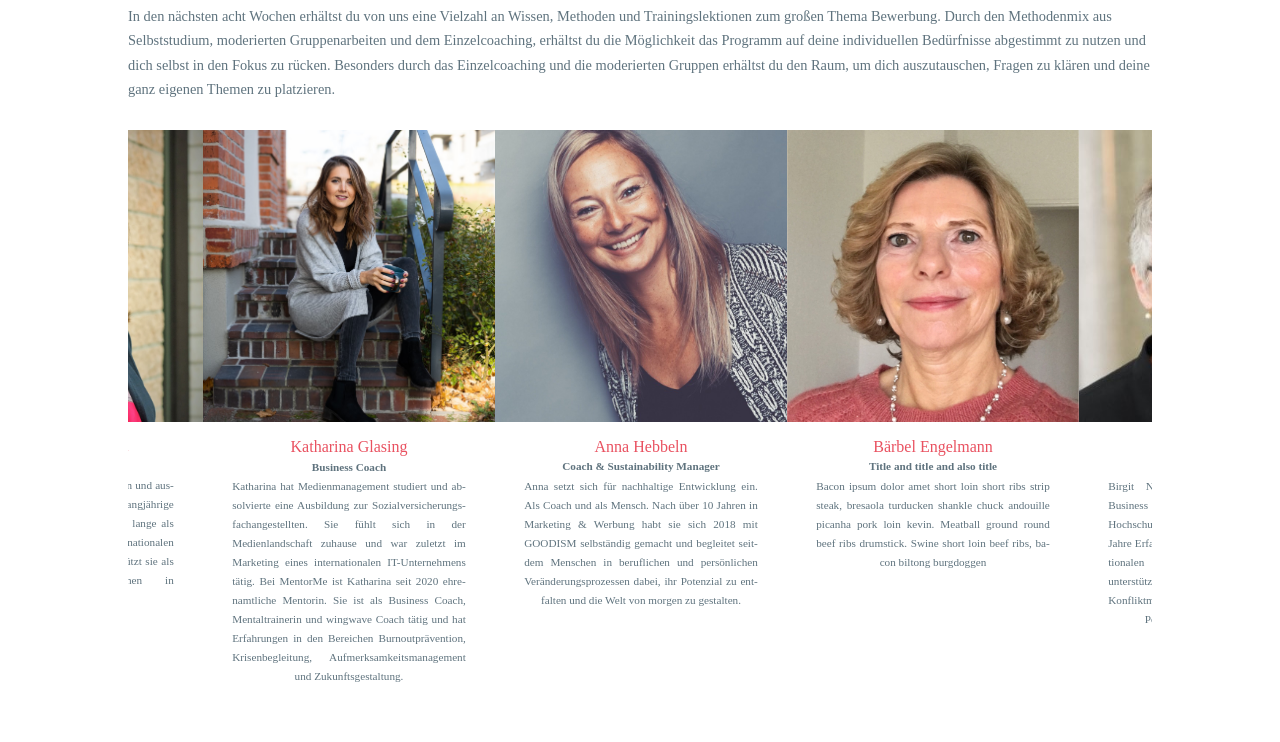
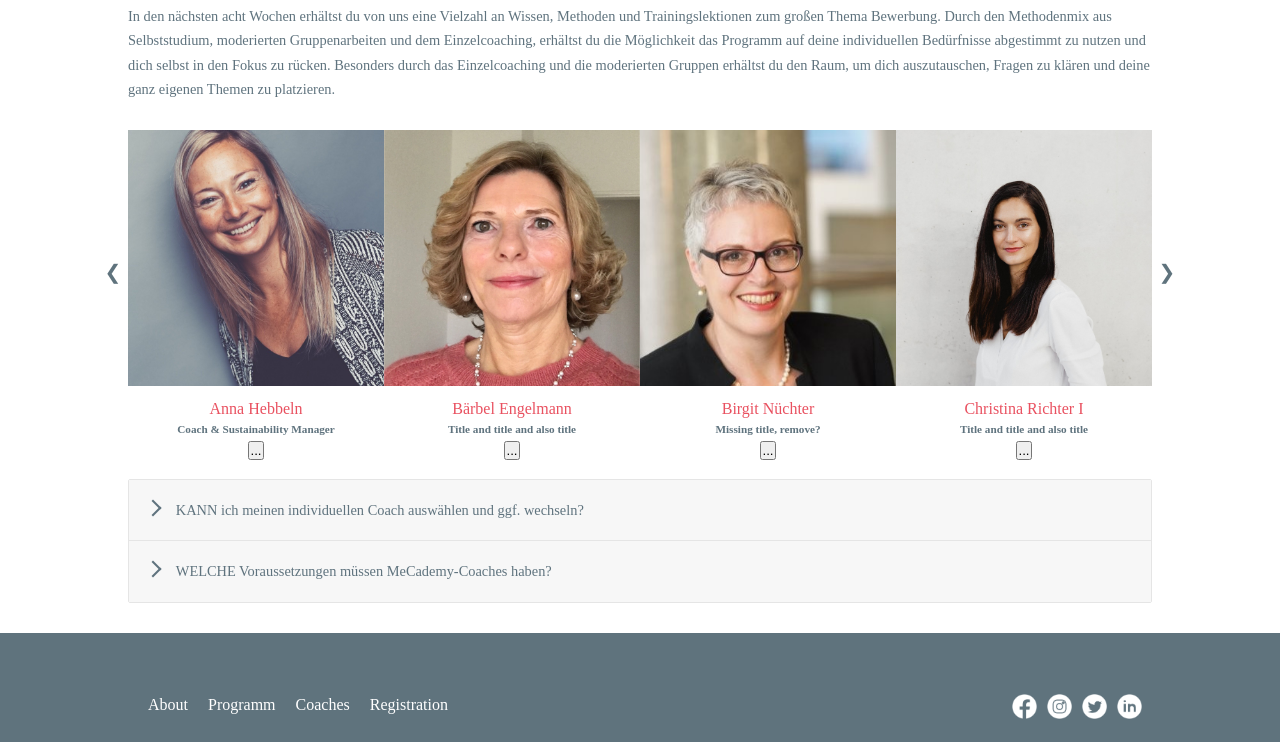
Before and after one commit to carlosaore/Me_Cademy, a React (Create React App) app: page /Coaches in a window 1280 px wide. Shown: the part 580-1322 px from the top of the page. Built offline with nearby package versions, Linux system fonts and the light colour scheme; a web font is replaced by a local one.

Commit message:
ok, first go at it

```diff
--- a/package.json
+++ b/package.json
@@ -12,12 +12,14 @@
     "react-accessible-accordion": "^3.3.3",
     "react-dom": "^17.0.1",
     "react-helmet": "^6.1.0",
+    "react-modal": "^3.12.1",
     "react-router-dom": "^5.2.0",
     "react-scripts": "4.0.1",
     "react-slick": "^0.28.0",
     "react-typeform-embed": "^0.2.1",
     "slick-carousel": "^1.8.1",
     "styled-components": "^5.2.1",
+    "uuid": "^8.3.2",
     "web-vitals": "^0.2.4"
   },
   "scripts": {
--- a/src/components/atoms/CarouselDiv.js
+++ b/src/components/atoms/CarouselDiv.js
@@ -1,7 +1,7 @@
 import styled from "styled-components";
 
 const CarouselDiv = styled.div`
-    margin-bottom : ${props => props.theme.largeViewport.margin};
+    margin-bottom : 0;
     width : 100%;
 `
 export default CarouselDiv;
--- a/src/components/atoms/StyledDiv.js
+++ b/src/components/atoms/StyledDiv.js
@@ -1,10 +1,14 @@
-import styled from "styled-components";
+import styled, { css } from "styled-components";
 
 const StyledDiv = styled.div`
     width : ${props => props.width ? props.width : "100%" };
     margin-left : auto;
     margin-right : auto;
     margin-top : ${props => props.theme.largeViewport.margin};
-    margin-bottom : ${props => props.theme.largeViewport.margin}
+    margin-bottom : ${props => props.theme.largeViewport.margin};
+
+    ${props => !props.marginTop && css`
+        margin-top : 0;
+    `}
 `
 export default StyledDiv;
--- a/src/components/atoms/TextDiv.js
+++ b/src/components/atoms/TextDiv.js
@@ -2,7 +2,7 @@ import styled from "styled-components";
 
 const TextDiv = styled.div`
     width : 80%;
-    margin : 0 auto 30px auto;
+    margin : 0 auto;
     text-align : center;
 `
 
--- a/src/components/molecules/CoachesAccordion.js
+++ b/src/components/molecules/CoachesAccordion.js
@@ -11,7 +11,7 @@ import './accordion.css';
 
 export default function CoachesAccordion() {
     return (
-        <StyledDiv>
+        <StyledDiv marginTop={false}>
             <Accordion
                 allowMultipleExpanded
                 allowZeroExpanded
--- a/src/components/molecules/CoachesCarousel.js
+++ b/src/components/molecules/CoachesCarousel.js
@@ -1,4 +1,5 @@
 import { Component } from 'react';
+import { v4 as uuidv4 } from 'uuid';
 import "slick-carousel/slick/slick.css";
 import "slick-carousel/slick/slick-theme.css";
 import Slider from "react-slick";
@@ -12,26 +13,32 @@ import { textData } from '../../data/textData';
 class CoachesCarousel extends Component {
     render() {
         const settings = {
+            arrows: true,
             dots: false,
             focusOnSelect: true,
-            centerMode: true,
-            centerPadding: "75px",
             infinite: true,
             speed: 500,
             swipeToSlide: true,
-            slidesToScroll: 1,
-            slidesToShow: 3,
+            slidesToScroll: 4,
+            slidesToShow: 4,
             initialSlide: 0,
             responsive: [
                 {
                 breakpoint: 999,
                 settings: {
-                    slidesToShow: 2,
-                    slidesToScroll: 1,
+                    slidesToShow: 3,
+                    slidesToScroll: 3,
                 }
                 },
                 {
                 breakpoint: 767,
+                settings: {
+                    slidesToShow: 2,
+                    slidesToScroll: 2,
+                }
+                },
+                {
+                breakpoint: 425,
                 settings: {
                     slidesToShow: 1,
                     slidesToScroll: 1,
@@ -43,12 +50,12 @@ class CoachesCarousel extends Component {
                 <CarouselDiv>
                     <Slider {...settings}>
                         {textData.coachesData.map((coach, index) => (
-                        <div key={index}>
+                        <div key={uuidv4()}>
                             <CarouselImg src={coach.image} alt=""/>
                             <TextDiv>
                                 <H3 small salmon last>{coach.name}</H3>
                                 <P small last justify lastCenter><strong>{coach.title}</strong></P>
-                                <P small last justify lastCenter hyphensAuto>{coach.text}</P>
+                                <button id={index} onClick={event => console.log(textData.coachesData[event.target.id].name)}>...</button>
                             </TextDiv>
                         </div>
                         ))}
--- a/src/globalStyles.js
+++ b/src/globalStyles.js
@@ -60,6 +60,28 @@ const GlobalStyle = createGlobalStyle`
     .fa-facebook:hover{
     color: #3b5998;
     }
+
+    .slick-prev {
+        top: 40%;
+
+        :before {
+            opacity: 1;
+            color: ${props => props.theme.colors.meCademyGrey};
+            content : "❮";
+        }
+    }
+
+    .slick-next {
+        top: 40%;
+
+        :before {
+            opacity: 1;
+            color: ${props => props.theme.colors.meCademyGrey};
+            content : "❯";
+        }
+    }
+
+
 `;
 
 export default GlobalStyle;
```
Also changed, not shown: 1 other file (tests, documents, lock files or other folders).
